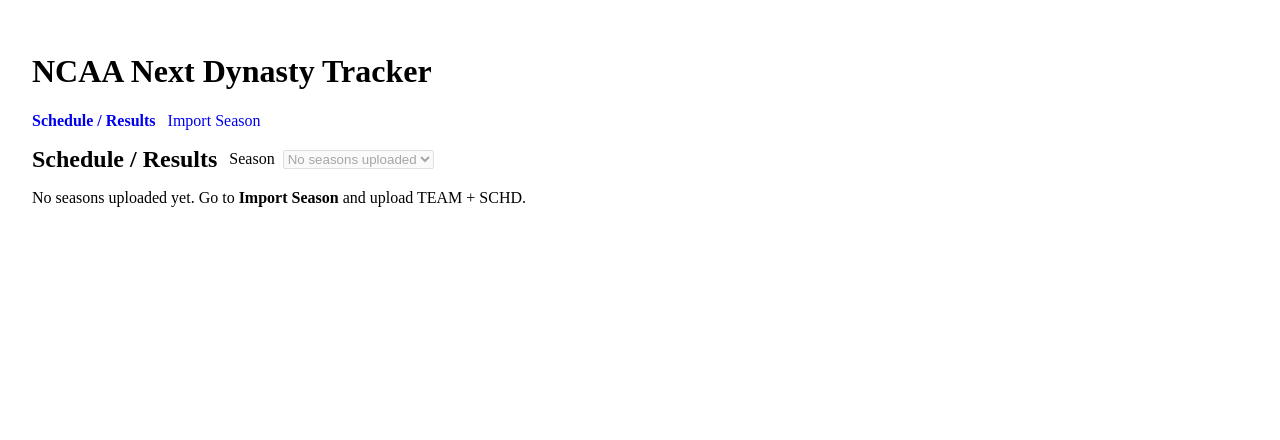
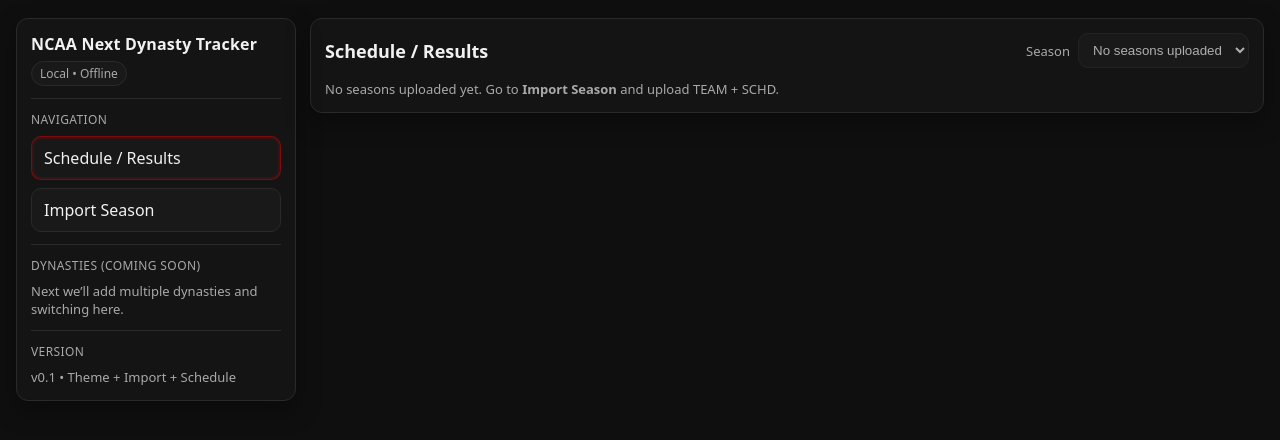
Before and after one commit to Talon42/ncaa-next-dynasty-tracker, a React (Vite) app: page / in a window 1280 px wide. Shown: the top 440 px of the page. Built offline with nearby package versions, Linux system fonts and the light colour scheme.

Commit message:
Add sidebar app shell and spacing system

```diff
--- a/src/App.jsx
+++ b/src/App.jsx
@@ -2,31 +2,53 @@
 import Home from "./pages/Home";
 import ImportSeason from "./pages/ImportSeason";
 
-const linkStyle = ({ isActive }) => ({
-  marginRight: 12,
-  textDecoration: "none",
-  fontWeight: isActive ? "700" : "400",
-});
-
 export default function App() {
   return (
-    <div style={{ padding: 24 }}>
+    <div className="shell">
+      <div className="shellGrid">
+        <aside className="sidebar">
+          <div className="brandRow">
             <h1>NCAA Next Dynasty Tracker</h1>
+            <span className="badge">Local • Offline</span>
+          </div>
 
-      <nav style={{ marginBottom: 16 }}>
-        <NavLink to="/" end style={linkStyle}>
+          <div className="sideSection">
+            <div className="sideTitle">Navigation</div>
+            <nav className="sideNav">
+              <NavLink to="/" end className={({ isActive }) => (isActive ? "active" : "")}>
                 Schedule / Results
               </NavLink>
-        <NavLink to="/import" style={linkStyle}>
+              <NavLink to="/import" className={({ isActive }) => (isActive ? "active" : "")}>
                 Import Season
               </NavLink>
             </nav>
+          </div>
 
+          <div className="sideSection">
+            <div className="sideTitle">Dynasties (coming soon)</div>
+            <p className="kicker" style={{ marginTop: 0 }}>
+              Next we’ll add multiple dynasties and switching here.
+            </p>
+          </div>
+
+          <div className="sideSection">
+            <div className="sideTitle">Version</div>
+            <p className="kicker" style={{ marginTop: 0 }}>
+              v0.1 • Theme + Import + Schedule
+            </p>
+          </div>
+        </aside>
+
+        <main className="main">
+          <div className="card">
             <Routes>
               <Route path="/" element={<Home />} />
               <Route path="/import" element={<ImportSeason />} />
               <Route path="*" element={<div>Not found</div>} />
             </Routes>
           </div>
+        </main>
+      </div>
+    </div>
   );
 }
--- a/src/main.jsx
+++ b/src/main.jsx
@@ -3,6 +3,7 @@
 import { BrowserRouter } from "react-router-dom";
 import App from "./App";
 import { requestPersistentStorage } from "./persistence";
+import "./styles.css";
 
 requestPersistentStorage(); // best-effort; safe if unsupported
 
--- a/src/pages/Home.jsx
+++ b/src/pages/Home.jsx
@@ -45,12 +45,7 @@
           const result =
             g.homeScore != null && g.awayScore != null ? `${g.homeScore} - ${g.awayScore}` : "—";
 
-          return {
-            weekDisplay: g.week, // show SEWN exactly, including 0
-            homeName,
-            awayName,
-            result,
-          };
+          return { week: g.week, homeName, result, awayName };
         });
 
       setRows(sorted);
@@ -62,8 +57,8 @@
 
   return (
     <div>
-      <div style={{ display: "flex", gap: 12, alignItems: "center", marginBottom: 12, flexWrap: "wrap" }}>
-        <h2 style={{ margin: 0 }}>Schedule / Results</h2>
+      <div className="hrow">
+        <h2>Schedule / Results</h2>
 
         <label style={{ display: "flex", gap: 8, alignItems: "center" }}>
           <span>Season</span>
@@ -82,23 +77,23 @@
       </div>
 
       {!hasSeasons ? (
-        <p>
+        <p className="kicker">
           No seasons uploaded yet. Go to <b>Import Season</b> and upload TEAM + SCHD.
         </p>
       ) : (
-        <table border="1" cellPadding="6" style={{ borderCollapse: "collapse" }}>
+        <table className="table">
           <thead>
             <tr>
-              <th>Week</th>
+              <th style={{ width: 80 }}>Week</th>
               <th>Home</th>
-              <th>Result</th>
+              <th style={{ width: 140 }}>Result</th>
               <th>Away</th>
             </tr>
           </thead>
           <tbody>
             {rows.map((r, idx) => (
-              <tr key={`${r.weekDisplay}-${idx}`}>
-                <td>{r.weekDisplay}</td>
+              <tr key={`${r.week}-${idx}`}>
+                <td>{r.week}</td>
                 <td>{r.homeName}</td>
                 <td>{r.result}</td>
                 <td>{r.awayName}</td>
--- /dev/null
+++ b/src/styles.css
@@ -0,0 +1,231 @@
+:root {
+  /* Design system */
+  --red: #d30000;
+  --text: #f1f1f1;
+  --bg: #0f0f10;
+  --panel: #141414;
+  --muted: #a9a9a9;
+  --border: #2a2a2a;
+
+  --radius: 12px;
+  --shadow: 0 10px 24px rgba(0, 0, 0, 0.35);
+
+  --font: ui-sans-serif, system-ui, -apple-system, Segoe UI, Roboto, Arial, "Apple Color Emoji",
+    "Segoe UI Emoji";
+
+  --gap: 14px;
+  --sidebar-w: 280px;
+}
+
+* { box-sizing: border-box; }
+
+html, body { height: 100%; }
+
+body {
+  margin: 0;
+  font-family: var(--font);
+  background: var(--bg);
+  color: var(--text);
+}
+
+a { color: inherit; }
+
+/* App shell */
+.shell {
+  max-width: 1400px;
+  margin: 0 auto;
+  padding: 18px 16px 40px;
+}
+
+.shellGrid {
+  display: grid;
+  grid-template-columns: var(--sidebar-w) 1fr;
+  gap: var(--gap);
+  align-items: start;
+}
+
+/* Sidebar */
+.sidebar {
+  position: sticky;
+  top: 16px;
+  background: rgba(255, 255, 255, 0.02);
+  border: 1px solid var(--border);
+  border-radius: var(--radius);
+  box-shadow: var(--shadow);
+  padding: 14px;
+}
+
+.brandRow {
+  display: flex;
+  flex-direction: column;
+  gap: 6px;
+  margin-bottom: 12px;
+}
+
+.brandRow h1 {
+  margin: 0;
+  font-size: 16px;
+  letter-spacing: 0.2px;
+}
+
+.badge {
+  width: fit-content;
+  font-size: 12px;
+  color: var(--muted);
+  border: 1px solid var(--border);
+  padding: 3px 8px;
+  border-radius: 999px;
+  background: rgba(255, 255, 255, 0.02);
+}
+
+.sideSection {
+  border-top: 1px solid var(--border);
+  margin-top: 12px;
+  padding-top: 12px;
+}
+
+.sideTitle {
+  margin: 0 0 8px 0;
+  color: var(--muted);
+  font-size: 12px;
+  letter-spacing: 0.4px;
+  text-transform: uppercase;
+}
+
+.sideNav {
+  display: flex;
+  flex-direction: column;
+  gap: 8px;
+}
+
+.sideNav a {
+  text-decoration: none;
+  border: 1px solid var(--border);
+  background: rgba(255, 255, 255, 0.02);
+  padding: 10px 12px;
+  border-radius: 10px;
+  color: var(--text);
+}
+
+.sideNav a.active {
+  border-color: rgba(211, 0, 0, 0.55);
+  box-shadow: 0 0 0 2px rgba(211, 0, 0, 0.15) inset;
+}
+
+/* Main content */
+.main {
+  display: flex;
+  flex-direction: column;
+  gap: var(--gap);
+}
+
+.card {
+  background: var(--panel);
+  border: 1px solid var(--border);
+  border-radius: var(--radius);
+  box-shadow: var(--shadow);
+  padding: 14px;
+}
+
+/* Forms */
+label {
+  color: var(--muted);
+  font-size: 13px;
+}
+
+input, select {
+  background: rgba(255, 255, 255, 0.03);
+  border: 1px solid var(--border);
+  color: var(--text);
+  padding: 8px 10px;
+  border-radius: 10px;
+  outline: none;
+}
+
+input:focus, select:focus {
+  border-color: rgba(211, 0, 0, 0.6);
+  box-shadow: 0 0 0 3px rgba(211, 0, 0, 0.18);
+}
+
+/* Buttons */
+button {
+  background: rgba(255, 255, 255, 0.04);
+  color: var(--text);
+  border: 1px solid var(--border);
+  padding: 9px 12px;
+  border-radius: 10px;
+  cursor: pointer;
+}
+
+button:hover {
+  border-color: rgba(211, 0, 0, 0.55);
+}
+
+button.primary {
+  background: var(--red);
+  border-color: rgba(211, 0, 0, 0.9);
+  color: white;
+}
+
+button:disabled {
+  opacity: 0.6;
+  cursor: not-allowed;
+}
+
+/* Tables */
+.table {
+  width: 100%;
+  border-collapse: collapse;
+  overflow: hidden;
+  border-radius: 12px;
+}
+
+.table thead th {
+  text-align: left;
+  font-size: 12px;
+  letter-spacing: 0.3px;
+  color: var(--muted);
+  background: rgba(255, 255, 255, 0.02);
+  border-bottom: 1px solid var(--border);
+  padding: 10px;
+}
+
+.table tbody td {
+  padding: 10px;
+  border-bottom: 1px solid var(--border);
+}
+
+.table tbody tr:hover {
+  background: rgba(255, 255, 255, 0.03);
+}
+
+.kicker {
+  color: var(--muted);
+  font-size: 13px;
+  margin: 0;
+}
+
+.hrow {
+  display: flex;
+  align-items: center;
+  justify-content: space-between;
+  gap: 12px;
+  flex-wrap: wrap;
+  margin-bottom: 12px;
+}
+
+.hrow h2 {
+  margin: 0;
+  font-size: 18px;
+}
+
+/* Responsive */
+@media (max-width: 980px) {
+  .shellGrid {
+    grid-template-columns: 1fr;
+  }
+  .sidebar {
+    position: relative;
+    top: 0;
+  }
+}
```
Lines whose indentation alone changed are shown as unchanged.
